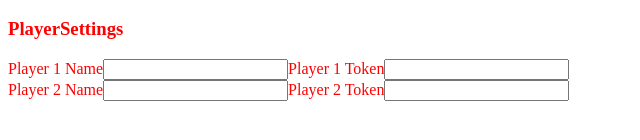
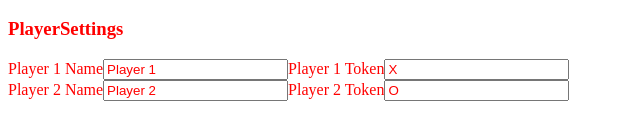
Before and after one commit to GeorgeNagel/ReactReduxTimeTravel, a React app: page / in a window 1280 px wide. Shown: the part 382-522 px from the top of the page, without its empty margins (0-640 px from the left). Built offline with nearby package versions, Linux system fonts and the light colour scheme; the HTML template or start-up script is replaced by a standard one.

Commit message:
Splitting out TextField and binding updates

```diff
--- a/src/components/App.js
+++ b/src/components/App.js
@@ -1,12 +1,12 @@
 import React from 'react'
 import '../App.css'
 import CurrentGrid from '../containers/CurrentGrid'
-import PlayerSettings from './PlayerSettings'
+import CurrentPlayerSettings from '../containers/CurrentPlayerSettings'
 
 const App = () => (
   <div>
     <CurrentGrid />
-    <PlayerSettings />
+    <CurrentPlayerSettings />
   </div>
 )
 
--- a/src/components/PlayerSettings.js
+++ b/src/components/PlayerSettings.js
@@ -1,21 +1,28 @@
 import React, { Component } from 'react'
 
+import TextField from './TextField'
+
 class PlayerSettings extends Component {
+  constructor(props) {
+    super(props);
+    this.state = {value: this.props.playerSettings[0].name};
+
+    this.handleChange = this.handleChange.bind(this);
+  }
+  handleChange(event) {
+    this.setState({value: event.target.value});
+  }
   render() {
     return(
       <div>
         <h3>PlayerSettings</h3>
         <div>
-          <label for="player1name">Player 1 Name</label>
-          <input name="player1name" type="text"></input>
-          <label for="player1token">Player 1 Token</label>
-          <input name="player1token" type="text"></input>
+          <TextField label={"Player 1 Name"} name={"player1name"} value={this.props.playerSettings[0].name} onChange={this.props.updatePlayer1Name}/>
+          <TextField label={"Player 1 Token"} name={"player1token"} value={this.props.playerSettings[0].token} onChange={this.props.updatePlayer1Token}/>
         </div>
         <div>
-          <label for="player2name">Player 2 Name</label>
-          <input name="player2name" type="text"></input>
-          <label for="player2token">Player 2 Token</label>
-          <input name="player2token" type="text"></input>
+          <TextField label={"Player 2 Name"} name={"player2name"} value={this.props.playerSettings[1].name} onChange={this.props.updatePlayer2Name}/>
+          <TextField label={"Player 2 Token"} name={"player2token"} value={this.props.playerSettings[1].token} onChange={this.props.updatePlayer2Token}/>
         </div>
       </div>
     )
--- /dev/null
+++ b/src/components/TextField.js
@@ -0,0 +1,23 @@
+import React, { Component } from 'react'
+
+class TextField extends Component {
+  handleChange(event) {
+    this.props.onChange(event.target.value)
+  }
+  render() {
+    // constructor(props) {
+    //   super(props);
+    //   this.state = {value: this.props.value};
+
+    //   this.handleChange = this.handleChange.bind(this);
+    // }
+    return (
+      <span>
+        <label htmlFor={this.props.name}>{this.props.label}</label>
+        <input name={this.props.name} type="text" value={this.props.value} onChange={this.handleChange.bind(this)}/>
+      </span>
+    )
+  }
+}
+
+export default TextField
--- /dev/null
+++ b/src/containers/CurrentPlayerSettings.js
@@ -0,0 +1,34 @@
+import { connect } from 'react-redux'
+
+import PlayerSettings from '../components/PlayerSettings'
+import { setPlayerName, setPlayerToken } from '../actions'
+
+const mapStateToProps = (state) => {
+  return {
+    playerSettings: state.players
+  }
+}
+
+const mapDispatchToProps = (dispatch) => {
+  return {
+    updatePlayer1Name: (name) => {
+      dispatch(setPlayerName(0, name))
+    },
+    updatePlayer1Token: (token) => {
+      dispatch(setPlayerToken(0, token))
+    },
+    updatePlayer2Name: (name) => {
+      dispatch(setPlayerName(1, name))
+    },
+    updatePlayer2Token: (token) => {
+      dispatch(setPlayerToken(1, token))
+    }
+  }
+}
+
+let CurrentPlayerSettings = connect(
+  mapStateToProps,
+  mapDispatchToProps
+)(PlayerSettings)
+
+export default CurrentPlayerSettings
```
